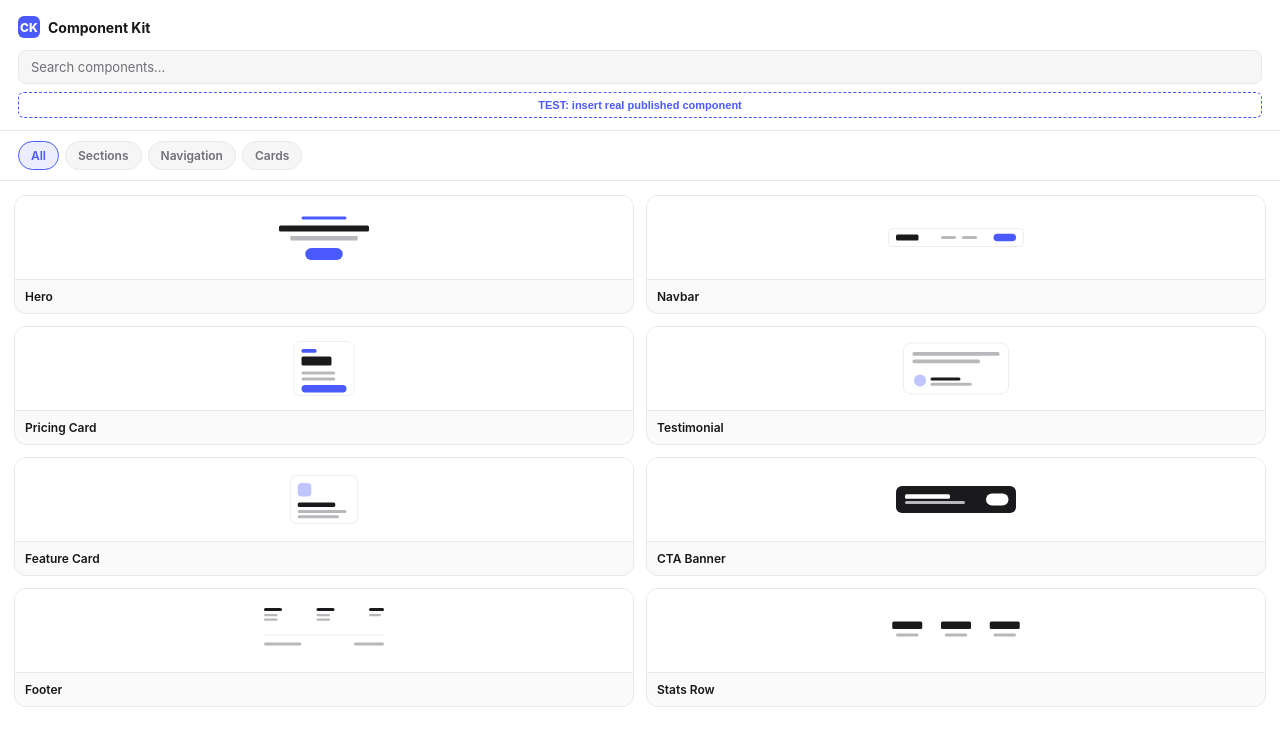
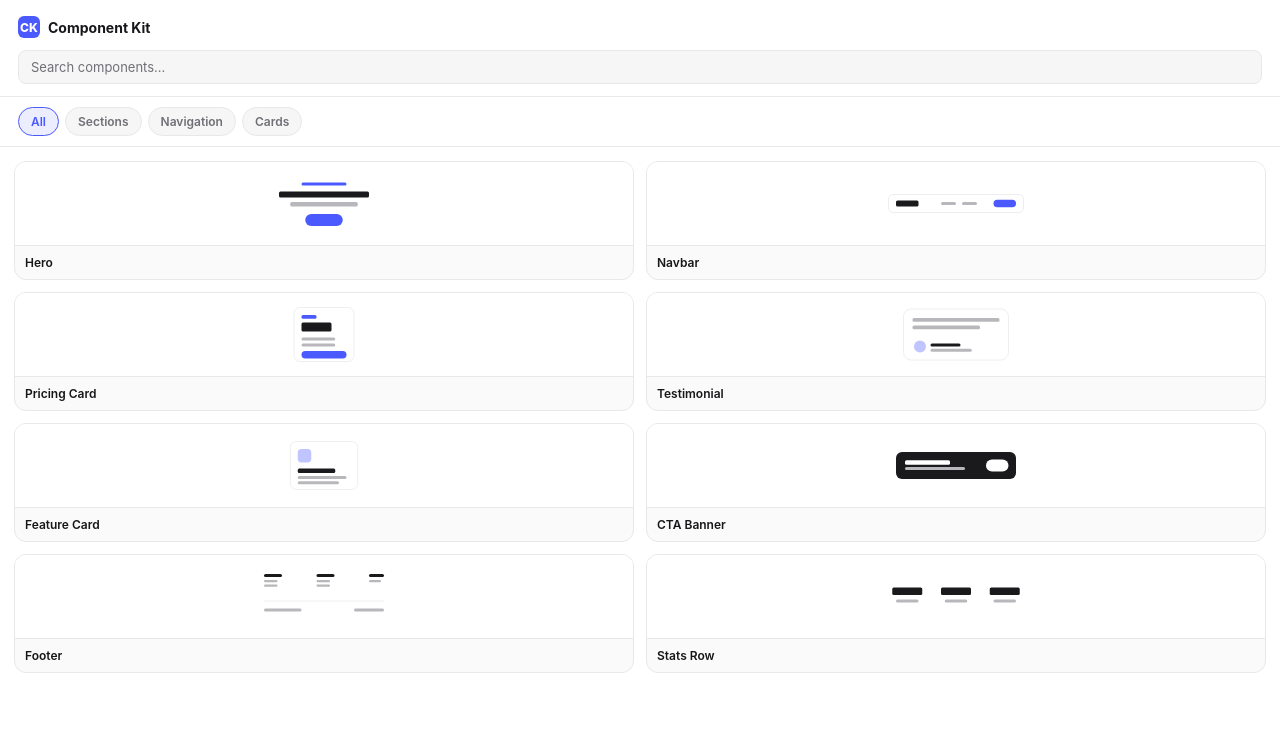
Before and after one commit to dinajpursammilani/figma-contrast-checker, a React (Vite) app in the folder component-kit-framer/: page / in a window 1280 px wide. Shown: the top 746 px of the page. Built offline with nearby package versions, Linux system fonts and the light colour scheme; what @framer/plugin would draw is missing.

Commit message:
Remove validated test button
Confirmed: cross-project addComponentInstance triggers Framer's native
double-click -> Edit Component -> Unlink Instance flow, identical to
Kompa's published components. Architecture theory proven. Cleanup.

```diff
--- a/component-kit-framer/src/App.tsx
+++ b/component-kit-framer/src/App.tsx
@@ -1,5 +1,5 @@
 import { useMemo, useState } from "react"
-import { insertComponent, insertExternalTestButton } from "./nodeBuilders"
+import { insertComponent } from "./nodeBuilders"
 
 const stroke = "var(--border)"
 const accent = "#4a5aff"
@@ -168,30 +168,6 @@ export default function App() {
           value={searchTerm}
           onChange={(e) => setSearchTerm(e.target.value)}
         />
-        <button
-          style={{
-            marginTop: 8,
-            width: "100%",
-            padding: "6px 10px",
-            fontSize: 11,
-            fontWeight: 700,
-            border: "1px dashed #4a5aff",
-            borderRadius: 6,
-            background: "transparent",
-            color: "#4a5aff",
-            cursor: "pointer",
-          }}
-          onClick={async () => {
-            try {
-              await insertExternalTestButton()
-              showToast("Inserted external test button — try double-clicking it")
-            } catch (err) {
-              showToast(err instanceof Error ? err.message : "Test insert failed")
-            }
-          }}
-        >
-          TEST: insert real published component
-        </button>
       </div>
 
       <div className="categories">
--- a/component-kit-framer/src/nodeBuilders.ts
+++ b/component-kit-framer/src/nodeBuilders.ts
@@ -350,13 +350,6 @@ async function getInsertUrl(def: ComponentDef): Promise<string> {
   return componentExport.insertURL
 }
 
-// TEMPORARY: proves the cross-project "Unlink Instance" flow works with a real published
-// component, using Framer's own public example URL (from their design-system example plugin),
-// not anything scraped from Kompa. Remove once we've validated the architecture.
-export async function insertExternalTestButton() {
-  await framer.addComponentInstance({ url: "https://framer.com/m/Button-vh3D.js" })
-}
-
 export async function insertComponent(id: string, _name: string) {
   const def = COMPONENTS[id]
   if (!def) return
```
